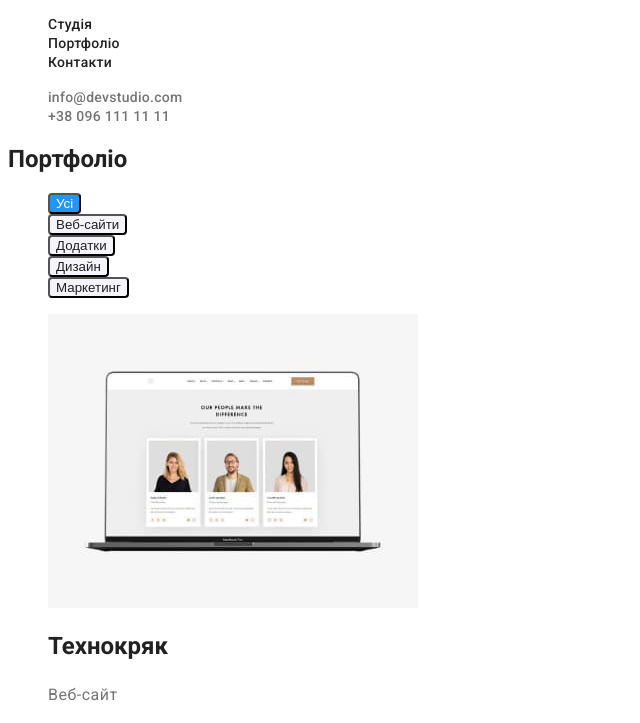
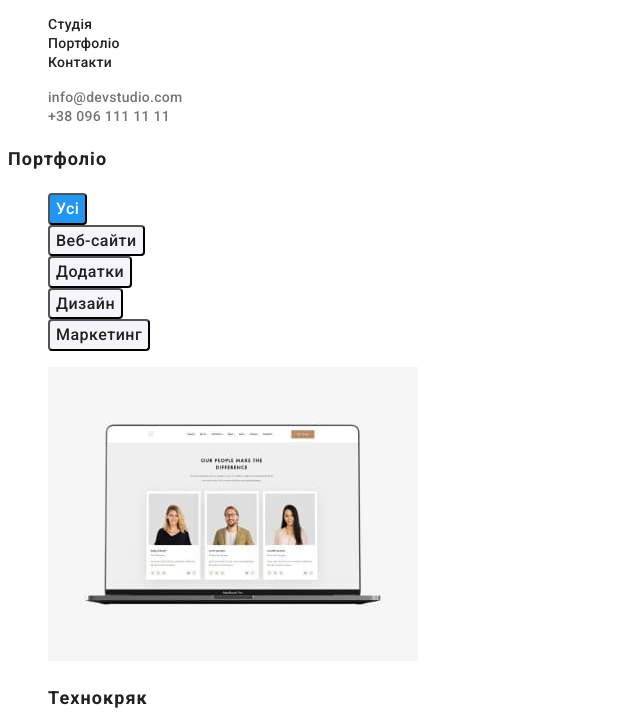
Before and after one commit to Jean-Huseynov/goit-markup-hw-02, a plain HTML site: page portfolio.html in a window 1280 px wide. Both pictures are taken after a click on the button "Усі". Shown: the part 41-764 px from the top of the page, without its empty margins (0-640 px from the left). Drawn offline with Linux system fonts and the light colour scheme.

Commit message:
Виправив помилки

```diff
--- a/css/styles.css
+++ b/css/styles.css
@@ -96,6 +96,13 @@ background: var(--accent-color);
 
 /* button */
 .hero .button {
+    text-decoration: none;
+        font-family: inherit;
+        font-weight: 700;
+        font-size: 16px;
+        line-height: 1.9;
+        /* identical to box height, or 188% */
+        letter-spacing: 0.06em;
     color: var(--accent-color);
     background: var(--link-focus);
     border-radius: 4px;
@@ -106,7 +113,6 @@ background: var(--accent-color);
     background: #0b85e8;
     cursor: pointer;
 }
-
 
 
 /* Наші переваги */
@@ -261,17 +267,38 @@ background: #F5F4FA;
 
 /* PORTFOLIO */
 /* button */
-.button .button-Portfolio{
+.portfolio .button-Portfolio{
+    text-decoration: none;
+        font-family: inherit;
+        font-weight: 500;
+        font-size: 16px;
+        line-height: 1.6;
+        /* identical to box height, or 162% */
+        letter-spacing: 0.03em;
     color: var(--title-text-color);
     background: #F5F4FA;
     border-radius: 4px;
 }
-.button .button-Portfolio:hover,
-.button .button-Portfolio:focus {
+.portfolio .button-Portfolio:hover,
+.portfolio .button-Portfolio:focus {
     color: var(--accent-color);
     background: var(--link-focus);
     cursor: pointer;
 }
+
+
+/* portfolio - h2 */
+.portfolio .title {
+    text-decoration: none;
+        font-family: inherit;
+        font-weight: 700;
+        font-size: 18px;
+        line-height: 2;
+        letter-spacing: 0.06em;
+        color: var(--title-text-color);
+}
+
+
 
 /* portfolio - p */
 .portfolio .line {
--- a/portfolio.html
+++ b/portfolio.html
@@ -38,8 +38,9 @@
     </header>
     <main class="page-main">
       <!-- button-->
-      <section class="button">
+      <section class="portfolio">
         <h1 class="title">Портфоліо</h1>
+        <!-- button-->
         <ul>
           <li>
             <button type="button" class="button-Portfolio">Усі</button>
@@ -57,10 +58,8 @@
             <button type="button" class="button-Portfolio">Маркетинг</button>
           </li>
         </ul>
-      </section>
 
-      <!-- Портфоліо -->
-      <section class="portfolio">
+        <!-- Портфоліо -->
         <ul>
           <li class="background">
             <img
@@ -80,7 +79,7 @@
               width="370"
               height="294"
             />
-            <h2 class="Title">Постер New Orlean vs Golden Star</h2>
+            <h2 class="title">Постер New Orlean vs Golden Star</h2>
             <p class="line">Дизайн</p>
           </li>
 
```
Also changed, not shown: 1 other file.
